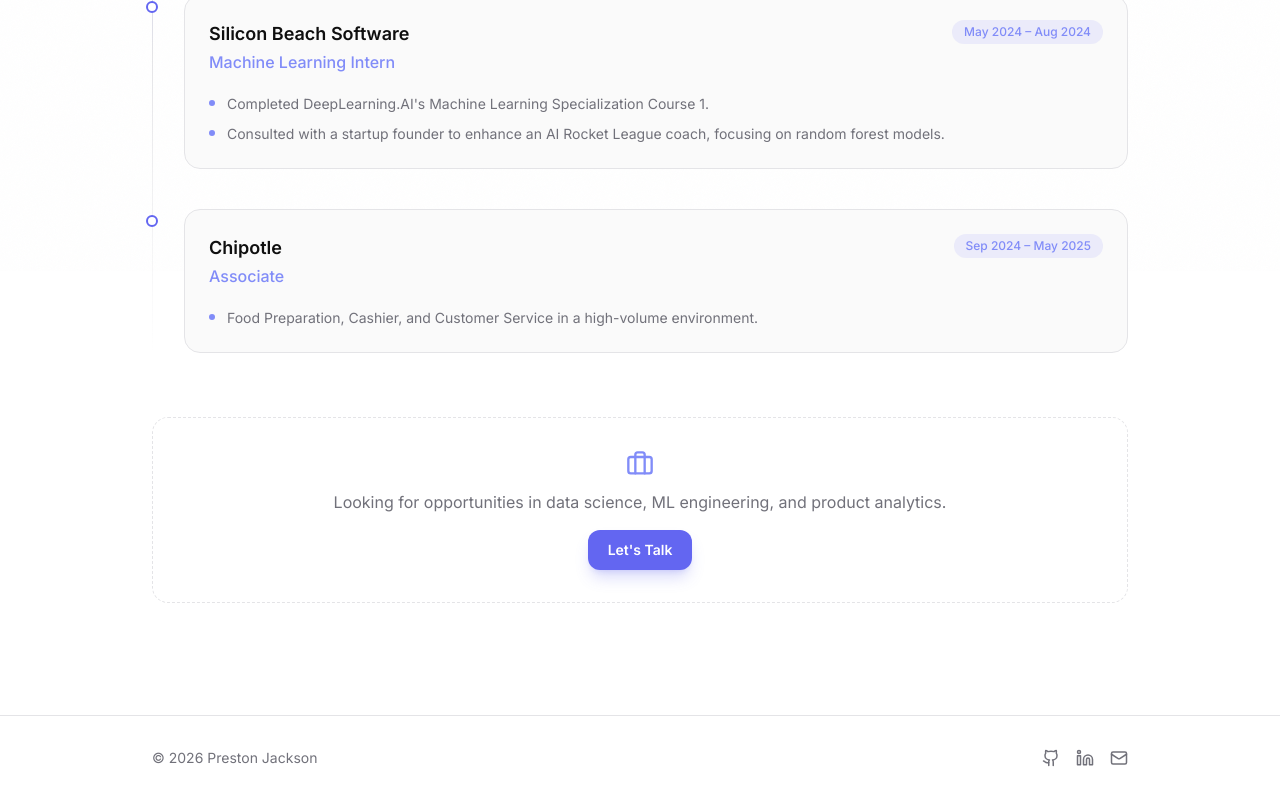
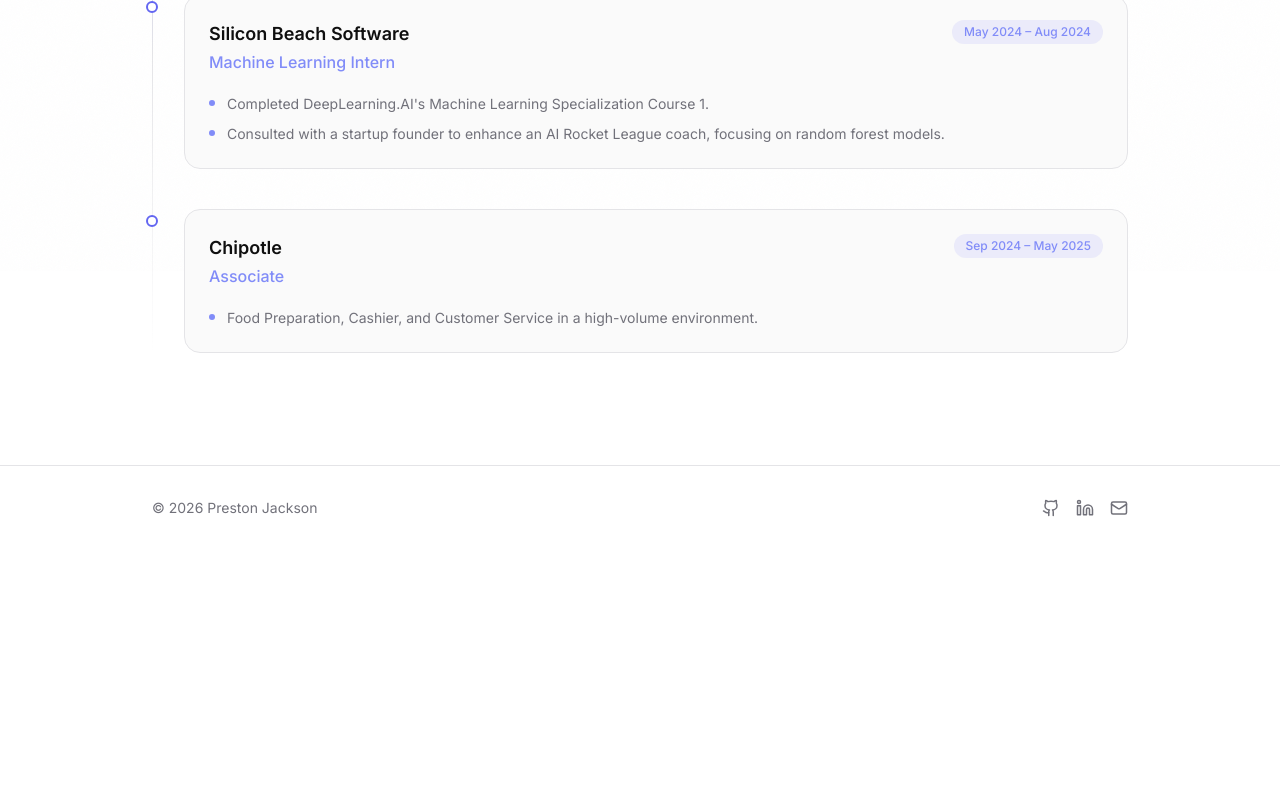
Before and after one commit to PrestonJacks0n/Personal-Website, a Next.js app: page /experience in a window 1280 px wide. Shown: the part 529-1329 px from the top of the page. After the commit the page ends 1079 px from the top, so only its background shows below. Built offline with nearby package versions, Linux system fonts and the light colour scheme.

Commit message:
About: rename Currently to Education; Experience: remove CTA box

```diff
--- a/src/app/about/page.tsx
+++ b/src/app/about/page.tsx
@@ -55,7 +55,7 @@
             <FadeIn delay={0.2}>
               <div className="card">
                 <p className="mb-1 text-xs font-semibold uppercase tracking-widest text-[rgb(var(--muted))]">
-                  Currently
+                  Education
                 </p>
                 <p className="font-medium">U of M BSE Computer Science</p>
                 <p className="text-sm text-[rgb(var(--muted))]">Class of 2026 · GPA 3.5</p>
--- a/src/app/experience/page.tsx
+++ b/src/app/experience/page.tsx
@@ -1,6 +1,5 @@
 import { FadeIn } from "@/components/FadeIn";
 import { experience } from "@/data/content";
-import { Briefcase } from "lucide-react";
 
 export const metadata = { title: "Experience — Preston Jackson" };
 
@@ -54,21 +53,6 @@
           </div>
         </div>
 
-        {/* CTA */}
-        <FadeIn delay={0.3}>
-          <div className="mt-16 rounded-2xl border border-dashed border-[rgb(var(--border))] p-8 text-center">
-            <Briefcase className="mx-auto mb-3 text-indigo-400" size={28} />
-            <p className="mb-4 text-[rgb(var(--muted))]">
-              Looking for opportunities in data science, ML engineering, and product analytics.
-            </p>
-            <a
-              href="mailto:prestoj@umich.edu"
-              className="inline-flex items-center gap-2 rounded-xl bg-indigo-500 px-5 py-2.5 text-sm font-semibold text-white shadow-lg shadow-indigo-500/25 transition-all hover:bg-indigo-400 hover:-translate-y-0.5"
-            >
-              Let&apos;s Talk
-            </a>
-          </div>
-        </FadeIn>
       </div>
     </div>
   );
```
